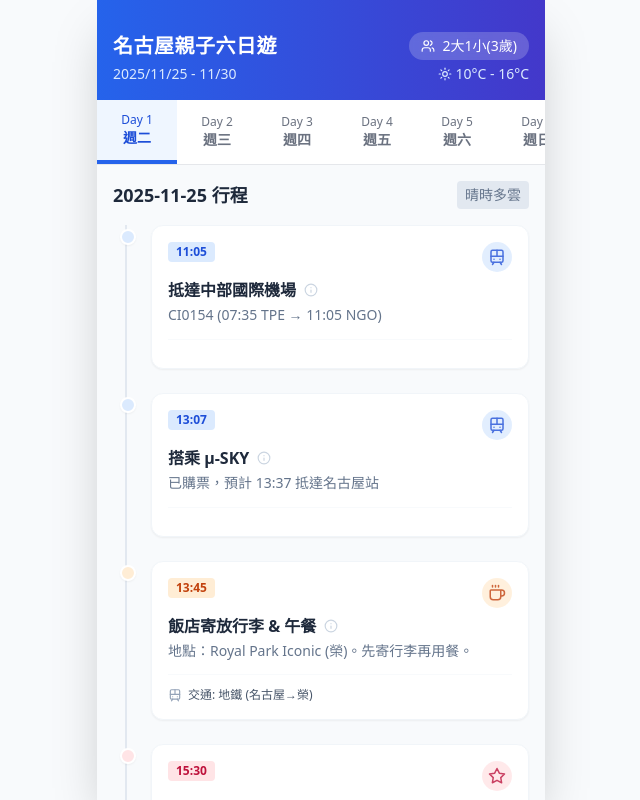
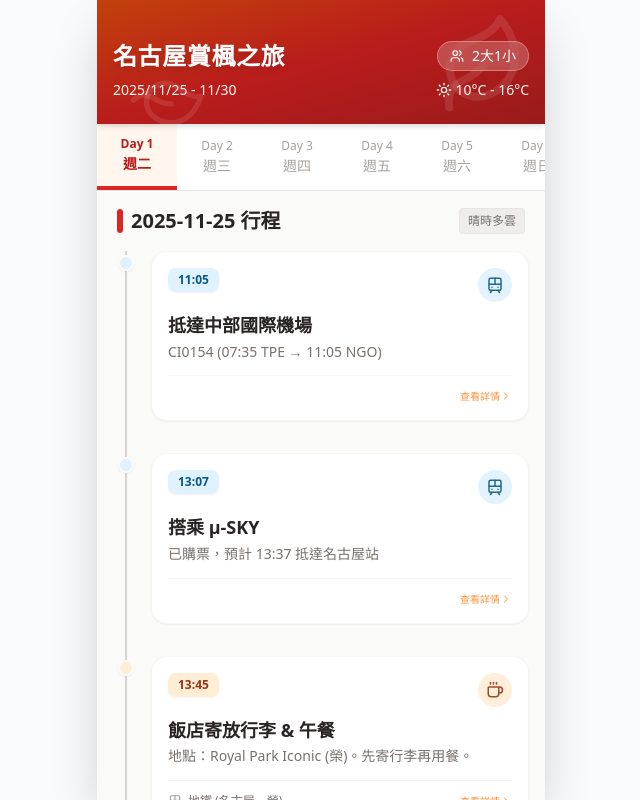
Before and after one commit to lawrence1778/Nagoya-2025, a Next.js app: page / in a window 1280 px wide. Shown: the whole page, without its empty margins (319-959 px from the left). Built offline with nearby package versions, Linux system fonts and the light colour scheme.

Commit message:
Update page.js

```diff
--- a/app/page.js
+++ b/app/page.js
@@ -1,7 +1,7 @@
 "use client";
 
 import React, { useState, useEffect } from 'react';
-import { MapPin, Clock, Info, Navigation, Sun, CloudRain, Coffee, Camera, Train, ShoppingBag, Home, Star, ChevronRight, Users, Plane, X, Image as ImageIcon } from 'lucide-react';
+import { MapPin, Clock, Info, Navigation, Sun, CloudRain, Coffee, Camera, Train, ShoppingBag, Home, Star, ChevronRight, Users, Plane, X, Image as ImageIcon, Leaf } from 'lucide-react';
 
 // 圖片路徑已改為讀取 public 資料夾內的圖片
 // 請確保您上傳的圖片檔名與下方 image 欄位一致 (不分大小寫，建議全小寫)
@@ -215,14 +215,17 @@ const getIcon = (type) => {
   }
 };
 
+// 🍁 賞楓主題配色 🍁
+// 從原本的冷色調改為暖色調 (Orange, Amber, Red, Stone)
 const getColor = (type) => {
     switch (type) {
-        case 'transport': return 'bg-blue-100 text-blue-700 border-blue-200';
-        case 'food': return 'bg-orange-100 text-orange-700 border-orange-200';
-        case 'activity': return 'bg-rose-100 text-rose-700 border-rose-200';
-        case 'shopping': return 'bg-purple-100 text-purple-700 border-purple-200';
-        case 'car': return 'bg-green-100 text-green-700 border-green-200';
-        default: return 'bg-gray-100 text-gray-700 border-gray-200';
+        case 'transport': return 'bg-sky-100 text-sky-800 border-sky-200'; // 交通保留藍色系，增加對比
+        case 'food': return 'bg-orange-100 text-orange-800 border-orange-200'; // 美食維持暖橙色
+        case 'activity': return 'bg-rose-100 text-rose-800 border-rose-200'; // 景點使用玫瑰紅，呼應楓葉
+        case 'shopping': return 'bg-amber-100 text-amber-800 border-amber-200'; // 購物使用琥珀金，秋天的感覺
+        case 'hotel': return 'bg-stone-200 text-stone-700 border-stone-300'; // 住宿使用沉穩的岩石灰
+        case 'car': return 'bg-emerald-100 text-emerald-800 border-emerald-200'; // 自駕使用翡翠綠，與山景呼應
+        default: return 'bg-stone-100 text-stone-600 border-stone-200';
     }
 }
 
@@ -231,10 +234,8 @@ export default function App() {
   const [showInstall, setShowInstall] = useState(false);
   const [selectedActivity, setSelectedActivity] = useState(null);
 
-  // Check if running on iOS safely
   useEffect(() => {
     const isIOS = /iPad|iPhone|iPod/.test(navigator.userAgent) && !window.MSStream;
-    // Simple check: if standard browser mode, show hint
     const isStandalone = window.matchMedia('(display-mode: standalone)').matches;
     if (isIOS && !isStandalone) {
       setShowInstall(true);
@@ -249,181 +250,197 @@ export default function App() {
   const currentItinerary = itineraryData[activeDay];
 
   return (
-    <div className="flex flex-col h-screen bg-slate-50 font-sans max-w-md mx-auto shadow-2xl overflow-hidden relative">
+    // 背景色改為 Stone-50 (米白色)，更有質感
+    <div className="flex flex-col h-screen bg-stone-50 font-sans max-w-md mx-auto shadow-2xl overflow-hidden relative text-stone-800">
 
-      {/* Header */}
-      <div className="bg-gradient-to-r from-blue-600 to-indigo-700 text-white p-4 pt-8 pb-4 shrink-0 shadow-md">
-        <div className="flex justify-between items-center mb-1">
-            <h1 className="text-xl font-bold tracking-wide">名古屋親子六日遊</h1>
-            <div className="flex items-center space-x-2 bg-white/20 px-3 py-1 rounded-full text-sm backdrop-blur-sm">
+      {/* Header: 改為「楓紅漸層」 (Orange to Red) */}
+      <div className="bg-gradient-to-br from-orange-700 via-red-700 to-red-800 text-white p-4 pt-10 pb-6 shrink-0 shadow-md relative overflow-hidden">
+        {/* 裝飾用背景楓葉 (半透明) */}
+        <Leaf className="absolute top-4 right-4 text-white/10 w-24 h-24 -rotate-12" />
+        <Leaf className="absolute bottom-[-10px] left-10 text-white/10 w-16 h-16 rotate-45" />
+
+        <div className="flex justify-between items-center mb-2 relative z-10">
+            <h1 className="text-2xl font-bold tracking-wide text-white drop-shadow-md">名古屋賞楓之旅</h1>
+            <div className="flex items-center space-x-2 bg-white/20 px-3 py-1 rounded-full text-sm backdrop-blur-md border border-white/30">
                 <Users size={14} />
-                <span>2大1小(3歲)</span>
+                <span>2大1小</span>
             </div>
         </div>
-        <div className="flex items-center justify-between text-blue-100 text-sm">
+        <div className="flex items-center justify-between text-orange-50 text-sm relative z-10 font-medium">
             <span>2025/11/25 - 11/30</span>
             <div className="flex items-center space-x-1">
-               {currentItinerary.weather.includes('雨') ? <CloudRain size={14} /> : <Sun size={14} />}
+               {currentItinerary.weather.includes('雨') ? <CloudRain size={16} /> : <Sun size={16} />}
                <span>{currentItinerary.temp}</span>
             </div>
         </div>
       </div>
 
-      {/* Date Tabs */}
-      <div className="flex overflow-x-auto bg-white border-b border-gray-200 shrink-0 no-scrollbar">
+      {/* Date Tabs: 選中狀態改為紅色系 */}
+      <div className="flex overflow-x-auto bg-white border-b border-stone-200 shrink-0 no-scrollbar">
         {itineraryData.map((day, index) => (
           <button
             key={index}
             onClick={() => setActiveDay(index)}
-            className={`flex-shrink-0 flex flex-col items-center justify-center px-5 py-3 min-w-[80px] transition-colors
+            className={`flex-shrink-0 flex flex-col items-center justify-center px-5 py-3 min-w-[80px] transition-all duration-300
               ${activeDay === index
-                ? 'border-b-4 border-blue-600 bg-blue-50 text-blue-700'
-                : 'text-gray-500 hover:bg-gray-50'}`}
+                ? 'border-b-4 border-red-600 bg-orange-50 text-red-700 font-bold'
+                : 'text-stone-400 hover:bg-stone-50 hover:text-stone-600'}`}
           >
-            <span className="text-xs font-medium">{day.label}</span>
-            <span className="text-sm font-bold">{day.weekday}</span>
+            <span className="text-xs mb-0.5">{day.label}</span>
+            <span className="text-sm">{day.weekday}</span>
           </button>
         ))}
       </div>
 
       {/* Main Content Area */}
-      <div className="flex-1 overflow-y-auto p-4 space-y-4 pb-20 scroll-smooth">
+      <div className="flex-1 overflow-y-auto p-4 space-y-4 pb-24 scroll-smooth bg-stone-50">
 
         {/* Day Header */}
-        <div className="flex items-center justify-between mb-2">
-            <h2 className="text-lg font-bold text-slate-800">{currentItinerary.date} 行程</h2>
-            <span className="text-sm text-slate-500 bg-slate-200 px-2 py-1 rounded">
+        <div className="flex items-center justify-between mb-4 px-1">
+            <h2 className="text-xl font-bold text-stone-800 flex items-center">
+              <span className="w-1.5 h-6 bg-red-600 rounded-full mr-2"></span>
+              {currentItinerary.date} 行程
+            </h2>
+            <span className="text-xs font-medium text-stone-500 bg-stone-200/60 px-2 py-1 rounded border border-stone-200">
                 {currentItinerary.weather}
             </span>
         </div>
 
         {/* Timeline */}
-        <div className="relative border-l-2 border-slate-200 ml-3 space-y-6">
+        <div className="relative border-l-2 border-stone-300 ml-3 space-y-8">
           {currentItinerary.activities.map((item, idx) => (
             <div key={idx} className="mb-6 ml-6 relative group">
-              {/* Dot */}
-              <div className={`absolute -left-[31px] top-1 w-4 h-4 rounded-full border-2 border-white shadow-sm z-10 ${getColor(item.type).split(' ')[0].replace('bg-', 'bg-')}`}></div>
+              {/* Dot: 顏色隨類別變化 */}
+              <div className={`absolute -left-[33px] top-1 w-4 h-4 rounded-full border-2 border-stone-50 shadow-sm z-10 ${getColor(item.type).split(' ')[0].replace('bg-', 'bg-')}`}></div>
 
-              {/* Card - Now Clickable */}
+              {/* Card - Clickable with Hover Effect */}
               <div
                 onClick={() => setSelectedActivity(item)}
-                className="bg-white p-4 rounded-xl shadow-sm border border-slate-100 active:scale-[0.98] transition-transform duration-100 cursor-pointer hover:shadow-md"
+                className="bg-white p-4 rounded-2xl shadow-sm border border-stone-100 active:scale-[0.98] transition-all duration-200 cursor-pointer hover:shadow-md hover:border-orange-200"
               >
-                <div className="flex justify-between items-start mb-2">
+                <div className="flex justify-between items-start mb-3">
                     <div className="flex items-center space-x-2">
-                        <span className={`px-2 py-0.5 rounded text-xs font-bold ${getColor(item.type)}`}>
+                        <span className={`px-2.5 py-1 rounded-lg text-xs font-bold shadow-sm ${getColor(item.type)}`}>
                             {item.time}
                         </span>
                     </div>
                     {/* Icon Circle */}
-                    <div className={`p-1.5 rounded-full opacity-80 ${getColor(item.type)}`}>
+                    <div className={`p-2 rounded-full opacity-90 ${getColor(item.type)}`}>
                         {getIcon(item.type)}
                     </div>
                 </div>
 
-                <h3 className="text-base font-bold text-slate-800 mb-1 leading-tight flex items-center">
+                <h3 className="text-lg font-bold text-stone-800 mb-1 leading-tight flex items-center">
                     {item.title}
-                    <Info size={14} className="ml-2 text-slate-300" />
+                    <Info size={16} className="ml-auto text-stone-300 opacity-0 group-hover:opacity-100 transition-opacity" />
                 </h3>
 
                 {item.note && item.note !== "-" && (
-                    <p className="text-sm text-slate-500 mb-2 leading-relaxed">
+                    <p className="text-sm text-stone-500 mb-3 leading-relaxed">
                         {item.note}
                     </p>
                 )}
 
                 {/* Info Footer */}
-                <div className="mt-3 pt-3 border-t border-slate-50 flex flex-col gap-2 text-xs text-slate-600">
+                <div className="mt-3 pt-3 border-t border-stone-100 flex items-center text-xs text-stone-500 font-medium">
                     {item.transport && item.transport !== "-" && (
                         <div className="flex items-center space-x-1.5">
-                            <Train size={14} className="text-slate-400" />
-                            <span>交通: {item.transport}</span>
+                            <Train size={14} className="text-stone-400" />
+                            <span>{item.transport}</span>
                         </div>
                     )}
+                    <span className="ml-auto text-orange-400 flex items-center text-[10px]">
+                       查看詳情 <ChevronRight size={12} />
+                    </span>
                 </div>
               </div>
             </div>
           ))}
         </div>
 
-        <div className="text-center text-xs text-slate-400 py-6">
-            已經到底了，記得早點休息！ 😴
+        <div className="text-center text-xs text-stone-400 py-8">
+            🍁 祝您有個美好的賞楓之旅 🍁
         </div>
       </div>
 
       {/* Detail Modal */}
       {selectedActivity && (
-        <div className="absolute inset-0 z-50 flex items-center justify-center p-4 bg-slate-900/60 backdrop-blur-sm animate-in fade-in duration-200">
-          <div className="bg-white rounded-2xl shadow-2xl w-full max-w-sm overflow-hidden flex flex-col max-h-[90vh] animate-in zoom-in-95 duration-200">
+        <div className="absolute inset-0 z-50 flex items-center justify-center p-4 bg-stone-900/60 backdrop-blur-sm animate-in fade-in duration-200">
+          <div className="bg-white rounded-2xl shadow-2xl w-full max-w-sm overflow-hidden flex flex-col max-h-[90vh] animate-in zoom-in-95 duration-200 ring-1 ring-black/5">
 
             {/* Modal Image Area */}
-            <div className="relative h-48 bg-slate-200 shrink-0">
+            <div className="relative h-56 bg-stone-200 shrink-0 group">
                {selectedActivity.image ? (
                   <img
                     src={selectedActivity.image}
                     alt={selectedActivity.title}
-                    className="w-full h-full object-cover transition-opacity duration-300"
+                    className="w-full h-full object-cover transition-transform duration-700 group-hover:scale-105"
                     onError={(e) => {
                         e.target.onerror = null;
-                        e.target.style.display = 'none'; // Hide broken image
-                        e.target.nextSibling.style.display = 'flex'; // Show fallback
+                        e.target.style.display = 'none';
+                        e.target.nextSibling.style.display = 'flex';
                     }}
                   />
                ) : null}
-               {/* Fallback Element (Hidden by default, shown on error) */}
-               <div className="w-full h-full absolute top-0 left-0 flex items-center justify-center bg-slate-100 text-slate-300" style={{display: selectedActivity.image ? 'none' : 'flex'}}>
+               {/* Fallback Element */}
+               <div className="w-full h-full absolute top-0 left-0 flex items-center justify-center bg-stone-100 text-stone-300" style={{display: selectedActivity.image ? 'none' : 'flex'}}>
                      <ImageIcon size={48} />
                </div>
+
+               <div className="absolute inset-0 bg-gradient-to-t from-black/60 to-transparent"></div>
 
                <button
                   onClick={(e) => {
                       e.stopPropagation();
                       setSelectedActivity(null);
                   }}
-                  className="absolute top-3 right-3 bg-black/30 hover:bg-black/50 text-white p-1.5 rounded-full backdrop-blur-md transition-colors z-10"
+                  className="absolute top-4 right-4 bg-white/20 hover:bg-white/40 text-white p-1.5 rounded-full backdrop-blur-md transition-colors z-10"
                 >
                   <X size={20} />
                </button>
-               <div className={`absolute bottom-3 left-3 px-3 py-1 rounded-full text-xs font-bold shadow-sm backdrop-blur-md bg-white/90 z-10 ${getColor(selectedActivity.type).split(' ')[1]}`}>
+
+               <div className="absolute bottom-4 left-4 text-white z-10">
+                  <div className={`inline-block px-2 py-0.5 rounded text-[10px] font-bold mb-1 shadow-sm backdrop-blur-md border border-white/20 ${getColor(selectedActivity.type)}`}>
                       {selectedActivity.time}
+                  </div>
+                  <h2 className="text-xl font-bold leading-tight shadow-black drop-shadow-md">{selectedActivity.title}</h2>
                </div>
             </div>
 
             {/* Modal Content */}
-            <div className="p-6 overflow-y-auto">
-              <h2 className="text-xl font-bold text-slate-800 mb-3">{selectedActivity.title}</h2>
-
-              <div className="space-y-4">
+            <div className="p-6 overflow-y-auto bg-white">
+              <div className="space-y-5">
                  {/* Description */}
-                 <div className="bg-slate-50 p-4 rounded-xl border border-slate-100">
-                    <p className="text-slate-600 text-sm leading-relaxed whitespace-pre-line">
+                 <div className="text-stone-600 text-sm leading-7 whitespace-pre-line">
                       {selectedActivity.description || "暫無詳細介紹。"}
-                    </p>
                  </div>
 
+                 <div className="border-t border-stone-100 pt-4 space-y-3">
                     {/* Note */}
                     {selectedActivity.note && (
-                    <div className="flex items-start space-x-3 text-sm text-slate-500">
-                        <Info size={18} className="shrink-0 mt-0.5 text-blue-400" />
+                        <div className="flex items-start space-x-3 text-sm text-stone-600 bg-stone-50 p-3 rounded-lg">
+                            <Info size={18} className="shrink-0 mt-0.5 text-orange-500" />
                             <span>{selectedActivity.note}</span>
                         </div>
                     )}
 
                     {/* Transport Info */}
                     {selectedActivity.transport && (
-                    <div className="flex items-start space-x-3 text-sm text-slate-500">
-                        <Train size={18} className="shrink-0 mt-0.5 text-green-500" />
+                        <div className="flex items-start space-x-3 text-sm text-stone-600 bg-stone-50 p-3 rounded-lg">
+                            <Train size={18} className="shrink-0 mt-0.5 text-emerald-600" />
                             <span>交通：{selectedActivity.transport}</span>
                         </div>
                     )}
                  </div>
               </div>
+            </div>
 
             {/* Modal Footer Actions */}
-            <div className="p-4 border-t border-slate-100 bg-slate-50 shrink-0">
+            <div className="p-4 border-t border-stone-100 bg-stone-50 shrink-0">
                <button
                   onClick={() => openMap(selectedActivity.location)}
-                  className="flex items-center justify-center w-full py-3 bg-blue-600 hover:bg-blue-700 text-white rounded-xl font-bold shadow-lg shadow-blue-200 transition-all active:scale-[0.98]"
+                  // 導航按鈕改為楓葉紅
+                  className="flex items-center justify-center w-full py-3.5 bg-gradient-to-r from-orange-600 to-red-600 hover:from-orange-700 hover:to-red-700 text-white rounded-xl font-bold shadow-lg shadow-orange-200 transition-all active:scale-[0.98]"
                >
                   <Navigation size={18} className="mr-2" />
                   Google Map 導航
@@ -435,13 +452,13 @@ export default function App() {
 
       {/* iOS Install Hint Overlay */}
       {showInstall && (
-        <div className="absolute bottom-4 left-4 right-4 bg-slate-900/90 text-white p-4 rounded-xl shadow-2xl backdrop-blur text-sm z-50 animate-in slide-in-from-bottom-5">
-            <div className="flex justify-between items-start">
-                <div>
-                    <p className="font-bold mb-1">安裝到手機</p>
-                    <p className="text-slate-300">點擊 Safari 下方的分享按鈕 <span className="inline-block px-1 bg-slate-700 rounded">⎋</span>，然後選擇「加入主畫面」。</p>
+        <div className="absolute bottom-6 left-6 right-6 bg-stone-800/95 text-white p-5 rounded-2xl shadow-2xl backdrop-blur-md text-sm z-50 animate-in slide-in-from-bottom-10 border border-white/10">
+            <div className="flex justify-between items-start gap-4">
+                <div className="flex-1">
+                    <p className="font-bold mb-1 text-base">加入主畫面</p>
+                    <p className="text-stone-300 leading-relaxed">點擊 Safari 下方的分享按鈕 <span className="inline-block px-1.5 py-0.5 bg-stone-700 rounded mx-1">⎋</span>，然後選擇「加入主畫面」即可獲得最佳體驗。</p>
                 </div>
-                <button onClick={() => setShowInstall(false)} className="text-slate-400 hover:text-white">✕</button>
+                <button onClick={() => setShowInstall(false)} className="text-stone-400 hover:text-white p-1">✕</button>
             </div>
         </div>
       )}
```
Lines whose indentation alone changed are shown as unchanged.
